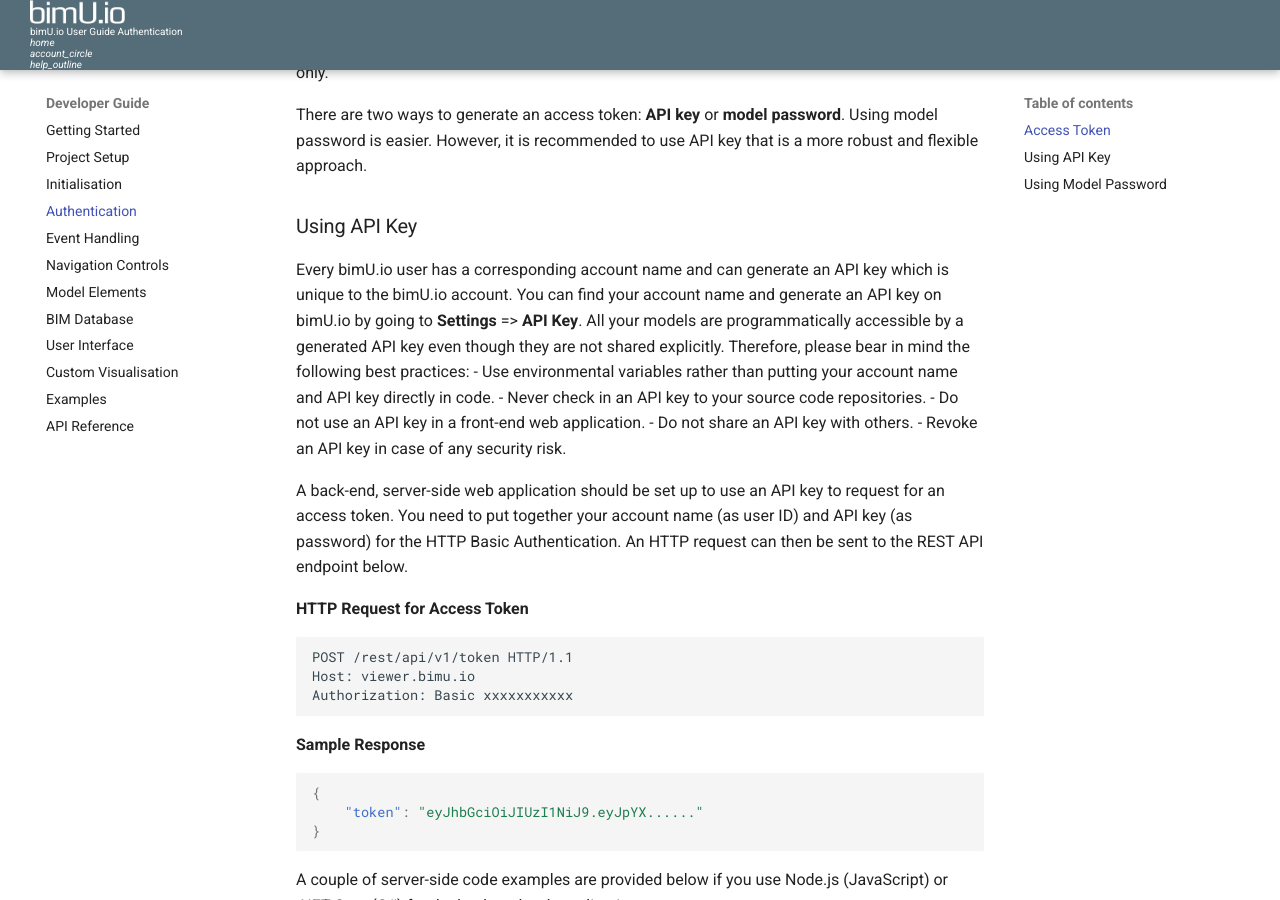
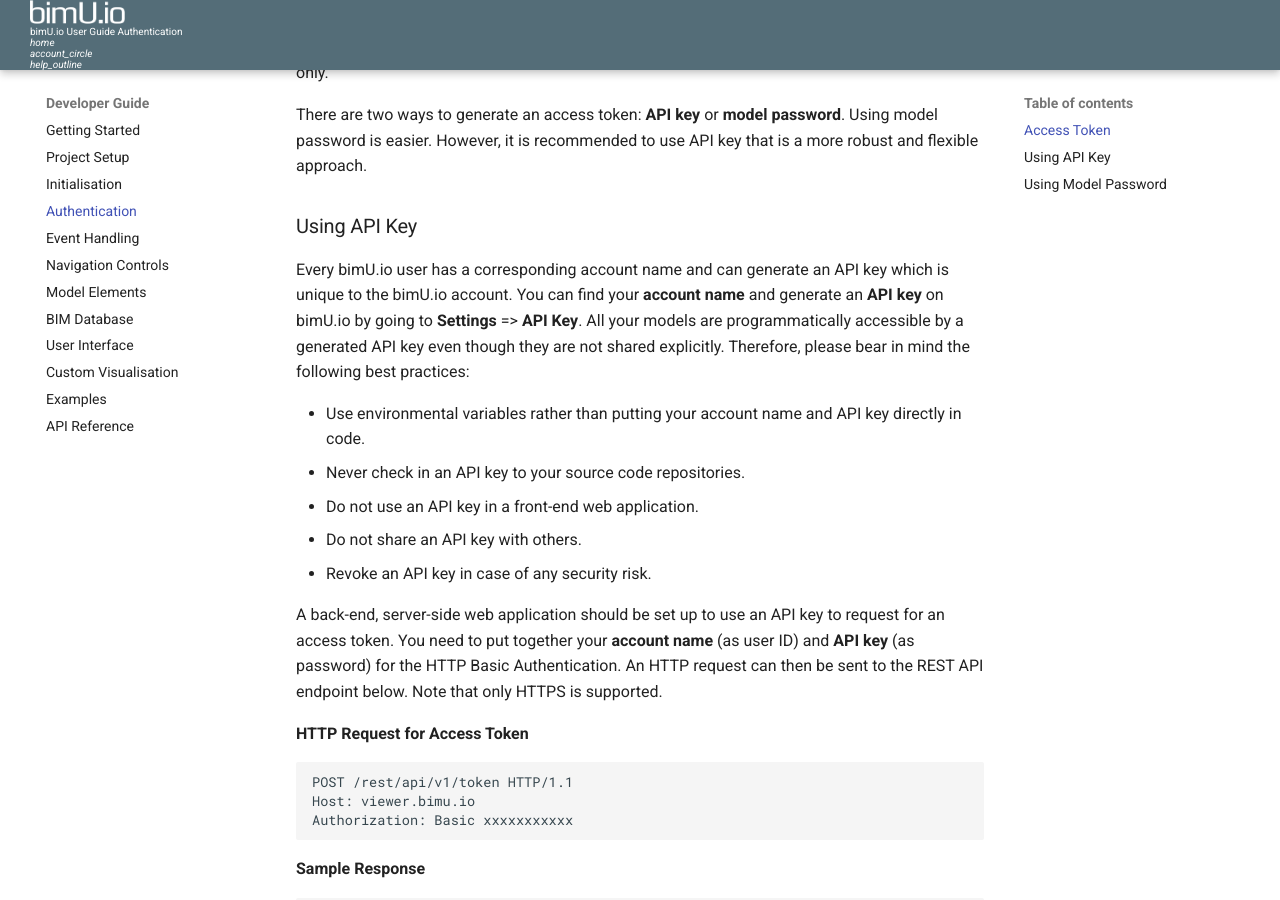
Before and after one commit to Transformosa/bimU.io.Docs, an MkDocs documentation site: the page built from docs/developer/authentication.md, in a window 1280 px wide and 900 px high, scrolled down 312 px. Built offline with MkDocs 1.6.1 and Material for MkDocs 9.7.7, drawn with Linux system fonts in a browser that asks for light colours; comment, search, counter and statistics services are not loaded.

Commit message:
fixed list style, added a note for HTTPS

````diff
--- a/docs/developer/authentication.md
+++ b/docs/developer/authentication.md
@@ -6,14 +6,15 @@
 There are two ways to generate an access token: **API key** or **model password**. Using model password is easier. However, it is recommended to use API key that is a more robust and flexible approach.
 
 ### Using API Key
-Every bimU.io user has a corresponding account name and can generate an API key which is unique to the bimU.io account. You can find your account name and generate an API key on bimU.io by going to **Settings** => **API Key**. All your models are programmatically accessible by a generated API key even though they are not shared explicitly. Therefore, please bear in mind the following best practices:
+Every bimU.io user has a corresponding account name and can generate an API key which is unique to the bimU.io account. You can find your **account name** and generate an **API key** on bimU.io by going to **Settings** => **API Key**. All your models are programmatically accessible by a generated API key even though they are not shared explicitly. Therefore, please bear in mind the following best practices:
+
 - Use environmental variables rather than putting your account name and API key directly in code.
 - Never check in an API key to your source code repositories.
 - Do not use an API key in a front-end web application.
 - Do not share an API key with others.
 - Revoke an API key in case of any security risk.
 
-A back-end, server-side web application should be set up to use an API key to request for an access token. You need to put together your account name (as user ID) and API key (as password) for the HTTP Basic Authentication. An HTTP request can then be sent to the REST API endpoint below.
+A back-end, server-side web application should be set up to use an API key to request for an access token. You need to put together your **account name** (as user ID) and **API key** (as password) for the HTTP Basic Authentication. An HTTP request can then be sent to the REST API endpoint below. Note that only HTTPS is supported.
 
 **HTTP Request for Access Token**
 ```
````
Also changed, not shown: docs/developer/bim-database.md (+1 -0 lines), docs/developer/getting-started.md (+3 -0 lines).
